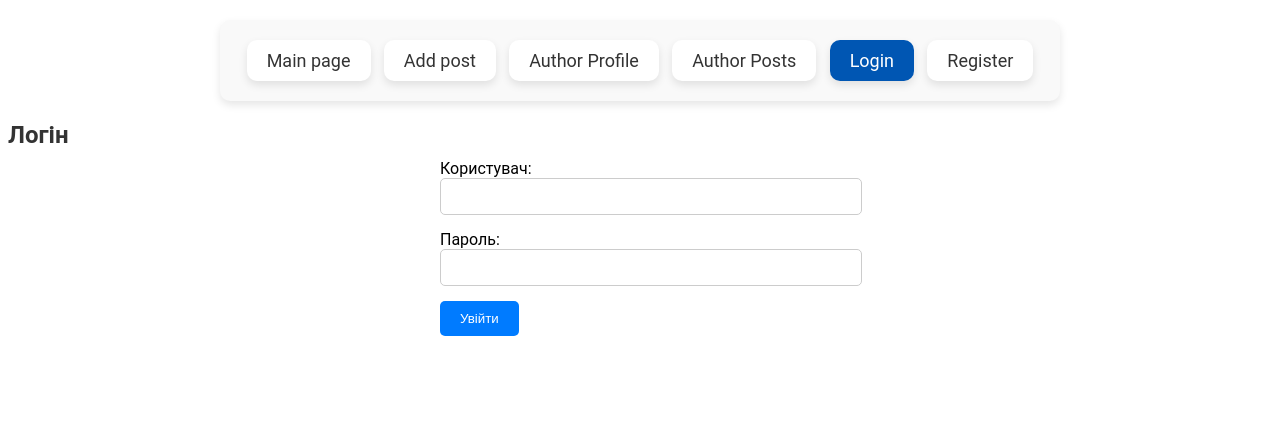
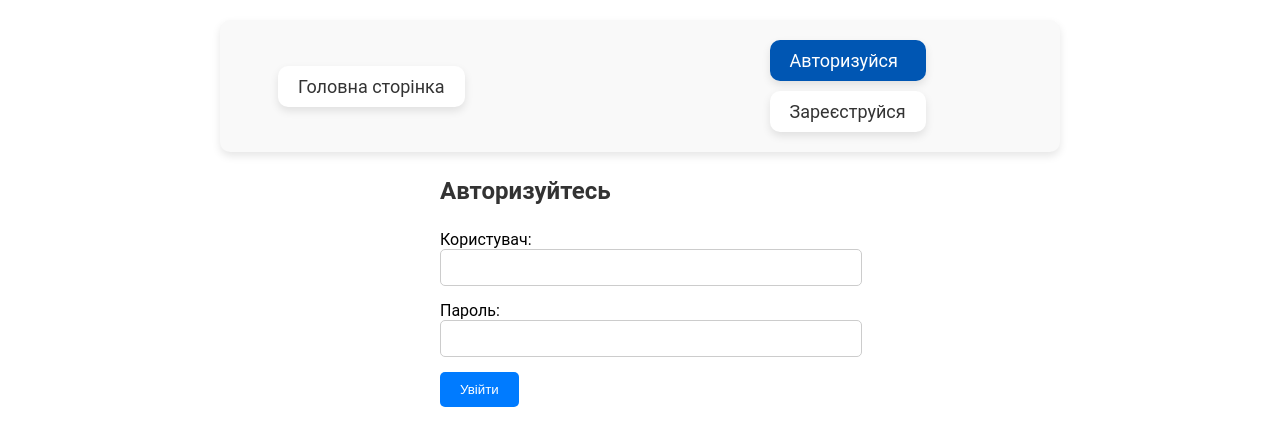
Before and after one commit to serhii93git/blog_proj, a Vue app: page /login in a window 1280 px wide. Shown: the top 446 px of the page. Built offline with nearby package versions, Linux system fonts and the light colour scheme.

Commit message:
change style in app

```diff
--- a/src/App.vue
+++ b/src/App.vue
@@ -1,20 +1,56 @@
 <template>
   <div id="app">
     <nav>
-      <router-link to="/">Main page</router-link>
-      <router-link :to="`/add/`">Add post</router-link>
-      <router-link :to="`/profile/`">Author Profile</router-link>
-      <router-link :to="`/upost/`">Author Posts</router-link>
-      <router-link :to="`/login/`">Login</router-link>
-      <router-link :to="`/register/`">Register</router-link>
+      <div class="main">
+        <router-link to="/">Головна сторінка</router-link>
+      </div>
+      <div class="main">
+      <router-link v-if="isAuthenticated" :to="`/add/`">Додати пост</router-link>
+      </div>
+      <div class="main">
+      <router-link v-if="isAuthenticated" :to="`/profile/`">Твій профіль</router-link>
+      </div>
+      <div class="main">
+      <router-link v-if="isAuthenticated" :to="`/upost/`">Твої пости</router-link>
+      </div>
+      <div class="main">
+        <div v-if="!isAuthenticated" class="auth-links">
+          <router-link :to="`/login/`">Авторизуйся</router-link>
+          <router-link :to="`/register/`">Зареєструйся</router-link>
+        </div>
+      </div>
+      <div class="main">
+        <button v-if="isAuthenticated" @click="logout">Вихід</button>
+      </div>
+
     </nav>
     <router-view></router-view>
   </div>
 </template>
 
 <script>
+import AuthService from '../src/services/AuthService'; // імпортуємо AuthService
+
 export default {
-  name: 'App'
+  name: 'App',
+  data() {
+    return {
+      isAuthenticated: false
+    };
+  },
+  created() {
+    this.checkAuthentication();
+  },
+  methods: {
+    checkAuthentication() {
+      this.isAuthenticated = AuthService.isAuthenticated();
+    },
+    logout() {
+      AuthService.logout();
+      this.isAuthenticated = false;
+      window.location.href = '/login';
+    }
+  }
 };
 </script>
 
@@ -37,7 +73,7 @@ nav {
   max-width: 800px;
 }
 
-nav a {
+nav a, nav button {
   color: #333;
   text-decoration: none;
   font-size: 18px;
@@ -46,9 +82,11 @@ nav a {
   border-radius: 10px;
   transition: transform 0.3s, background-color 0.3s, color 0.3s;
   box-shadow: 0 4px 8px rgba(0, 0, 0, 0.1);
+  border: none;
+  cursor: pointer;
 }
 
-nav a:hover {
+nav a:hover, nav button:hover {
   background-color: #007bff;
   color: #fff;
   transform: translateY(-5px);
@@ -59,12 +97,25 @@ nav a.router-link-exact-active {
   color: #fff;
 }
 
+.main {
+  display: flex;
+  justify-content: space-around; /* Вирівнює по центру всередині батьківського контейнера */
+  align-items: center; /* Вирівнює елементи по вертикалі по центру */
+
+}
+
+.auth-links {
+  display: flex;
+  flex-direction: column;
+  gap: 10px;
+}
+
 @media (max-width: 768px) {
   nav {
     flex-direction: column;
   }
 
-  nav a {
+  nav a, nav button {
     margin-bottom: 10px;
     text-align: center;
   }
--- a/src/components/UserLogin.vue
+++ b/src/components/UserLogin.vue
@@ -1,11 +1,12 @@
 <template>
   <div>
     <div v-if="isAuthenticated" class="user-info">
-      <p>Логінований як: {{ currentUser }}</p>
+
       <button @click="logout" class="logout-button">Вийти</button>
     </div>
     <div v-else>
-      <h2>Логін</h2>
+      <h2 class="h2">Авторизуйтесь</h2>
+
       <form @submit.prevent="login" class="login-form">
         <div class="form-group">
           <label for="username">Користувач:</label>
@@ -42,7 +43,7 @@ export default {
       AuthService.login({ username: this.username, password: this.password })
         .then(user => {
           this.currentUser = user;
-          this.$router.push('/');  // Перенаправлення після успішного входу
+          window.location.href = '/profile';  // Повне оновлення сторінки після успішного входу
         })
         .catch(error => {
           console.error('Помилка авторизації:', error);
@@ -52,7 +53,7 @@ export default {
     logout() {
       AuthService.logout();
       this.currentUser = null;
-      this.$router.push('/login');  // Перенаправлення після виходу
+      window.location.reload();  // Повне оновлення сторінки після виходу
     }
   },
   created() {
@@ -92,6 +93,11 @@ export default {
   border: 1px solid #ccc;
   border-radius: 5px;
 }
+.h2 {
+  max-width: 400px;
+  margin: 25px auto;
+
+}
 
 .submit-button {
   background-color: #007bff;
```
